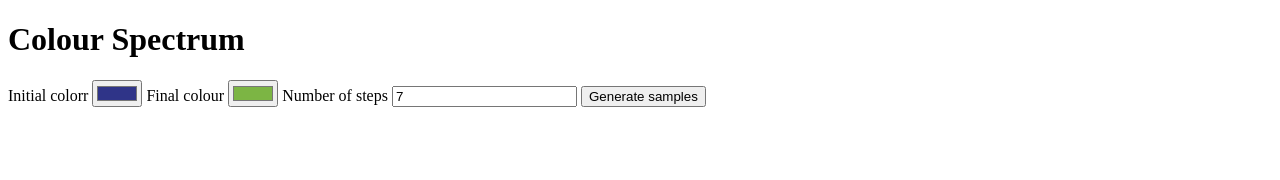
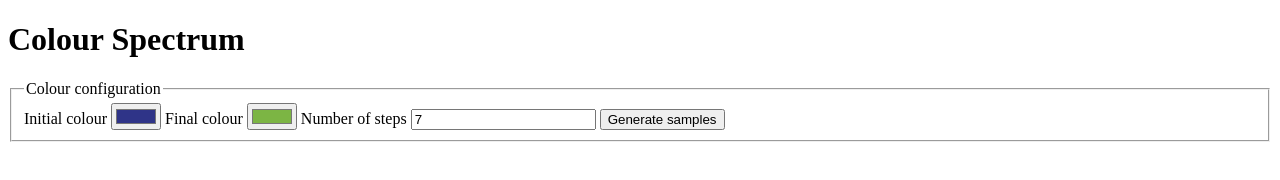
Before and after one commit to MarcusP-P/ColourGradient, a website built with Parcel: page src/index.html in a window 1280 px wide. Built offline with nearby package versions, Linux system fonts and the light colour scheme.

Commit message:
Cleanup HTML a little

```diff
--- a/src/index.html
+++ b/src/index.html
@@ -5,15 +5,16 @@
   </head>
   <body>
     <h1>Colour Spectrum</h1>
-    <form>
-      <label for="start-colour">Initial colorr</label>
+    <fieldset>
+      <legend>Colour configuration</legend>
+      <label for="start-colour">Initial colour</label>
       <input id="start-colour" type="color" value="#2f3488" />
       <label for="end-colour">Final colour</label>
       <input id="end-colour" type="color" value="#7cb544" />
       <label for="steps">Number of steps</label>
       <input id="steps" type="number" value="7" min="2" />
       <button id="generate" type="button">Generate samples</button>
-    </form>
+    </fieldset>
     <div id="results" />
     <script type="module" src="./index.ts"></script>
   </body>
```
